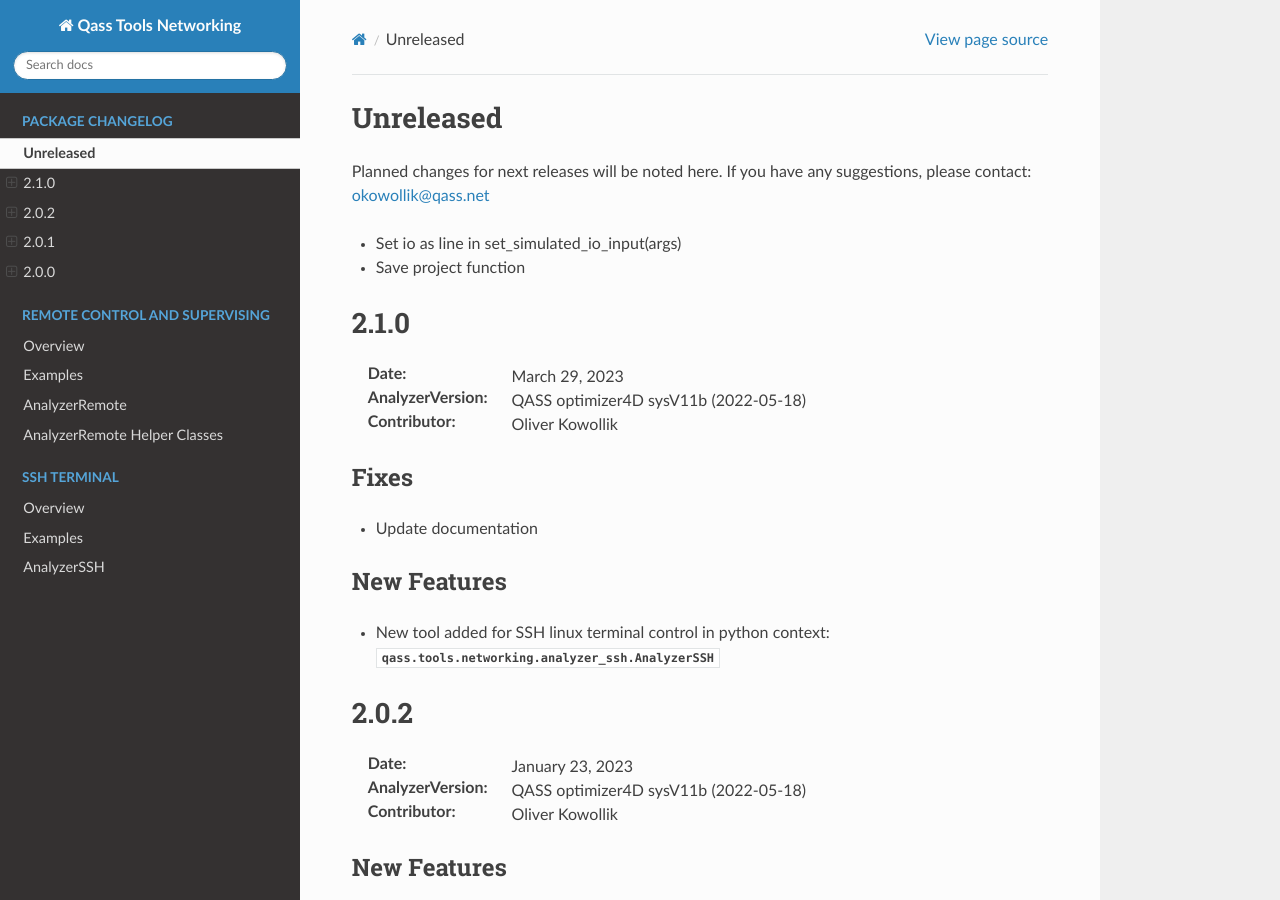
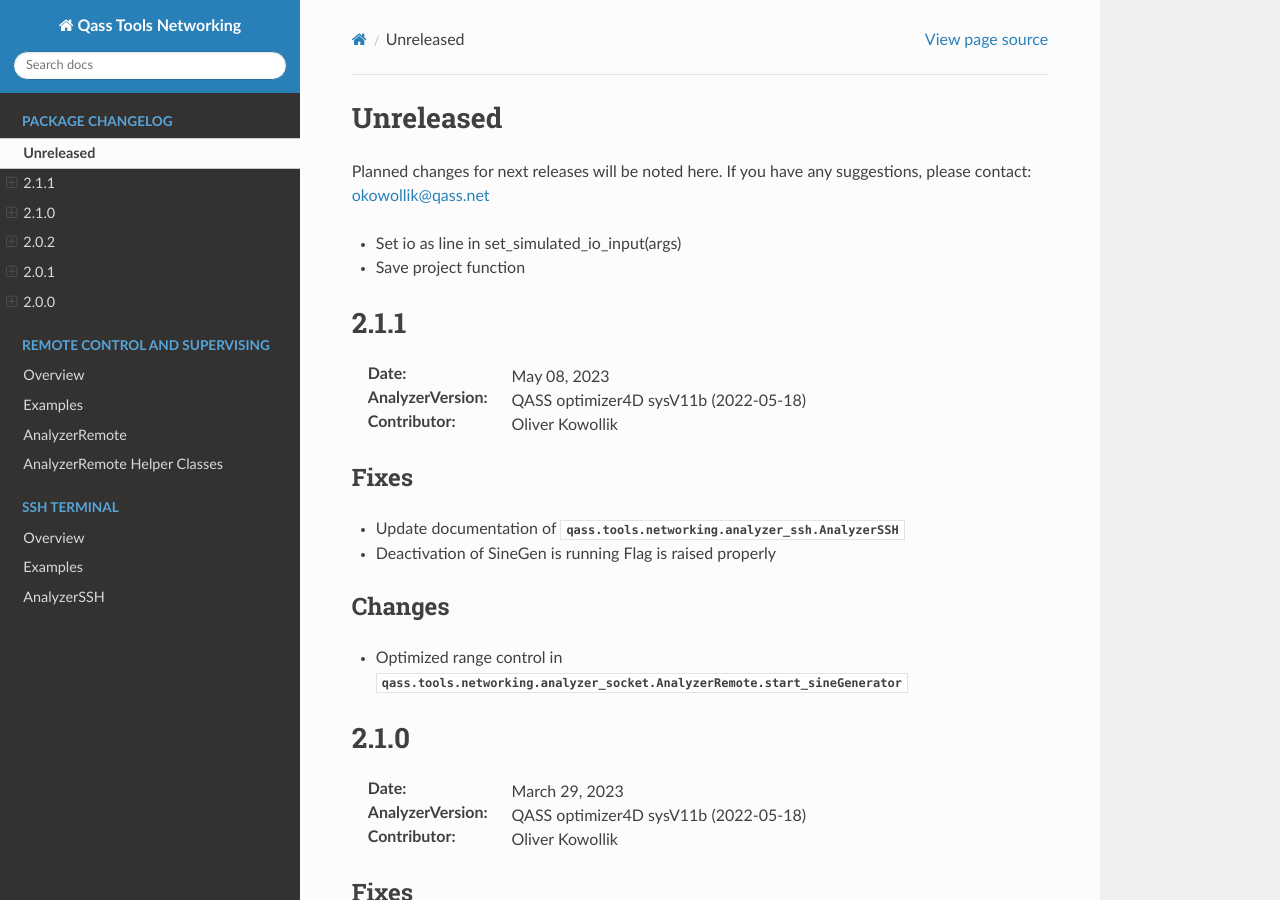
Before and after one commit to QASS/qass-tools-networking, a Sphinx documentation site: the page built from docs/source/changelog.rst, in a window 1280 px wide and 900 px high. Built offline with Sphinx 7.4.7 and the Read the Docs theme 2.0.0, drawn with Linux system fonts in a browser that asks for light colours.

Commit message:
update Changelog

```diff
--- a/docs/source/changelog.rst
+++ b/docs/source/changelog.rst
@@ -4,6 +4,24 @@ Planned changes for next releases will be noted here. If you have any suggestion
 
 * Set io as line in set_simulated_io_input(args)
 * Save project function
+
+2.1.1
+"""""
+:Date: May 08, 2023
+
+:AnalyzerVersion: QASS optimizer4D sysV11b (2022-05-18)
+
+:Contributor: Oliver Kowollik
+
+Fixes
+-----
+* Update documentation of :mod:`qass.tools.networking.analyzer_ssh.AnalyzerSSH`
+* Deactivation of SineGen is running Flag is raised properly
+
+Changes
+-------
+* Optimized range control in :mod:`qass.tools.networking.analyzer_socket.AnalyzerRemote.start_sineGenerator`
+
 
 2.1.0
 """""
```
